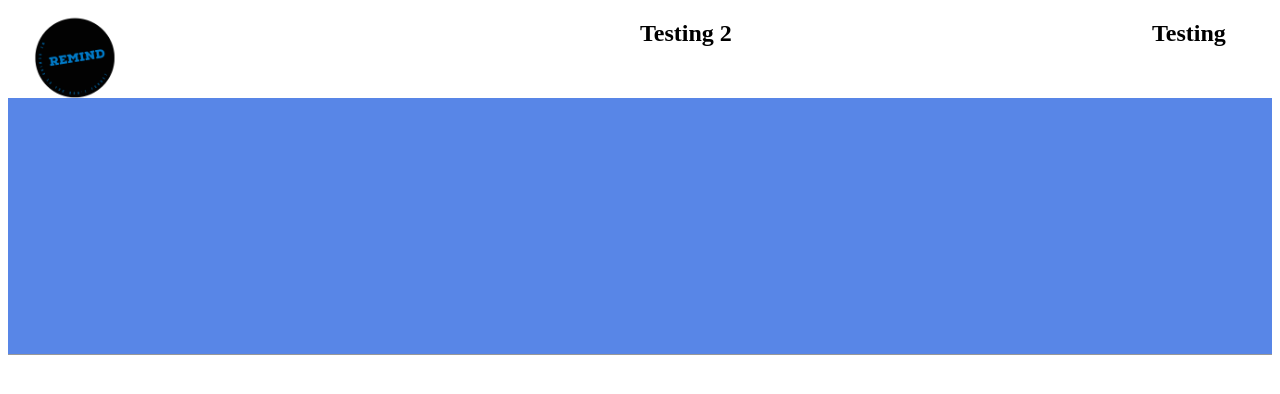
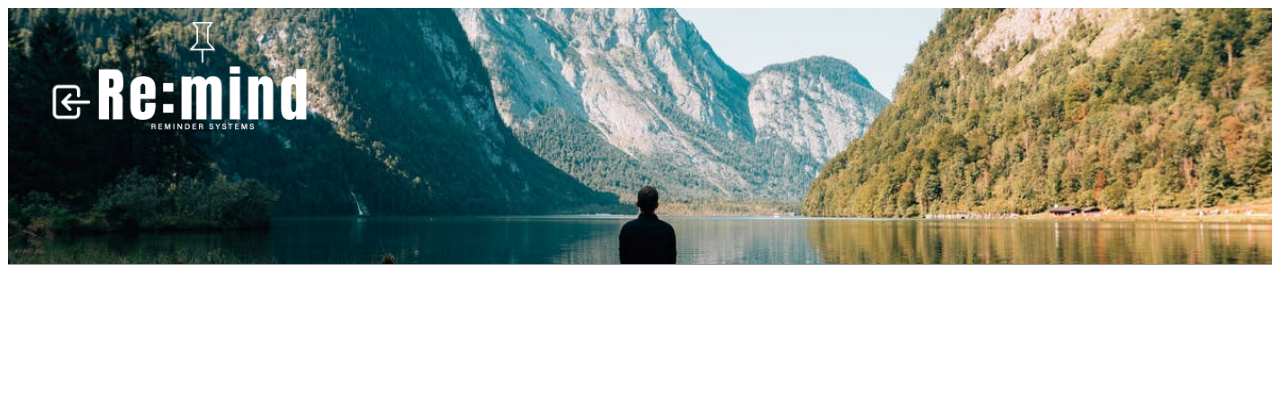
Before and after one commit to GreatfulGrey/2022-APCS-Website, a plain HTML site: page index.html in a window 1280 px wide. Drawn offline with Linux system fonts and the light colour scheme.

Commit message:
Changed Background

```diff
--- a/index.html
+++ b/index.html
@@ -6,17 +6,10 @@
         <title>Test</title>
     </head>
 
-    <article>
-        <header>
-            <div class= "wrapper">
-                <div class="mainnav" >
-                    <div class="vertical mainnavchild"><img src="Remind.png" alt="Remind Logo" height="125px" width="125px"></div>
-                    <div class="vertical test mainnavchild" ><h1>Testing</h1></div>
-                    <div class="vertical test2 mainnavchild" ><h2>Testing 2</h2></div>
-                </div>
-            </div>
-        </header>
-    </article>
+
+            <div class="logo vertical"><img src="Logo.png" alt="Remind Logo" height="225px" width="225px" ></div>
+            <div class="vertical signin"><input type="image" src="SignIn.png" name="saveForm" class="btTxt submit" id="saveForm" height="150px" width="150"></div>
+
 
 
         <body>
--- a/main.css
+++ b/main.css
@@ -3,7 +3,7 @@ body, html {
   }
 .style-0 { /*background gradient*/
     height: 200px;
-    background-color: rgba(42, 100, 224, 0.781); /* used if the browser doensn't support gradients */
+    background-image: url(Back.jpeg); /* used if the browser doensn't support gradients */
     background-size: cover;
     background-position: center;
     background-repeat: no-repeat;
@@ -12,33 +12,22 @@ body, html {
     height: 16rem;
     border-bottom: 1px solid #999;
   }
-  .wrapper{
-    width: auto;
-    height: 90px;
-    overflow-x: auto;
+
+
+  .vertical {
+    margin: 0;
+    position: absolute;
+    top: 47%;
+    -ms-transform: translateY(-50%);
+    transform: translateY(-50%);
   }
-  .mainnav {
-    background-color: white;
-    width: 100%;
-    height: 90px;
-    white-space: nowrap;
-    overflow-x: auto;
-  }
-  .mainnavchild {
+  .logo{
+    left: 7%;
     display: inline-block;
     width: auto;
     height: 100%;
   }
-  .vertical {
-    margin: 0;
-    position: absolute;
-    top: 50%;
-    -ms-transform: translateY(-50%);
-    transform: translateY(-50%);
+  .signin{
+    left: 0%;
+    top: 12%;
   }
-  .test{
-    left: 90%;
-  }
-  .test2{
-    left: 50%;
-  }
```
Also changed, not shown: Back.jpeg (added), Logo.png (added), Remind.png (deleted), SignIn.png (added).
